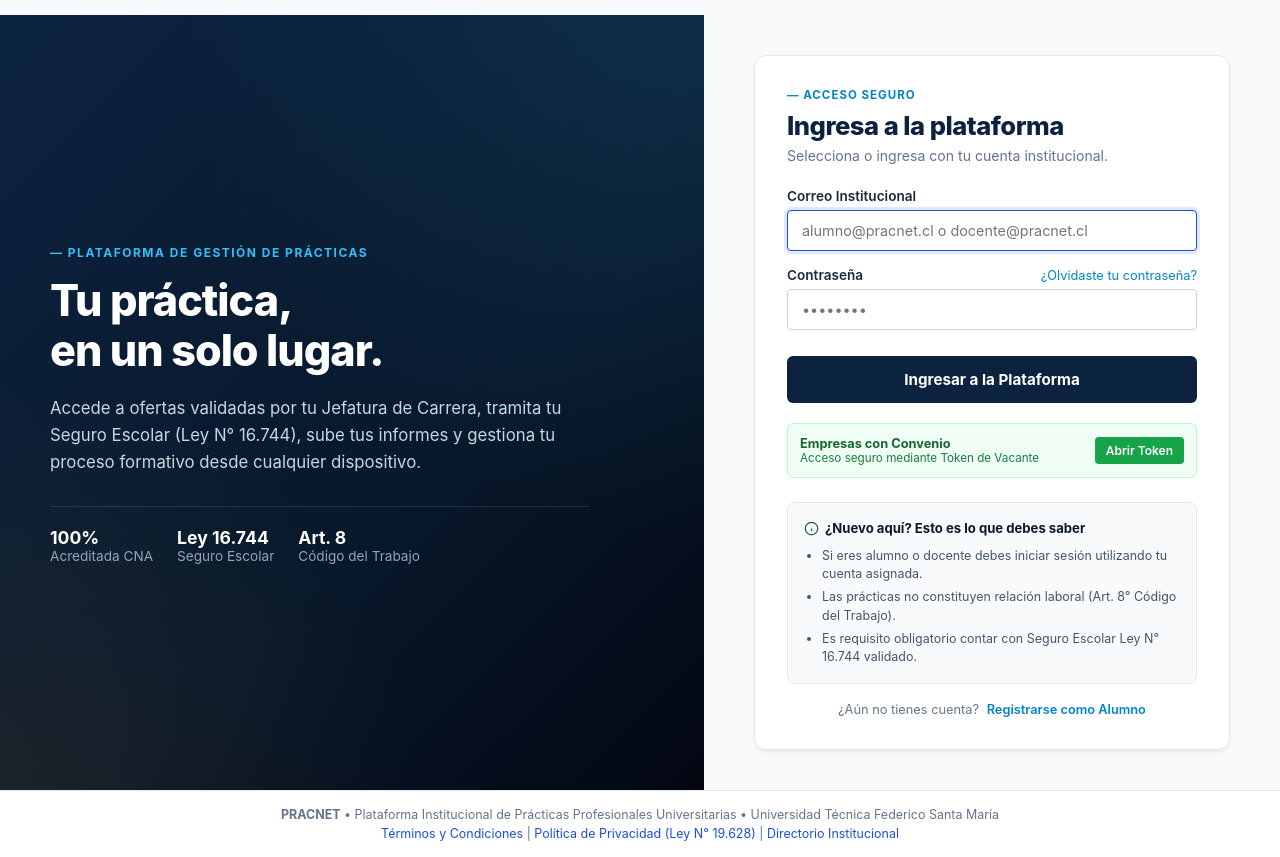
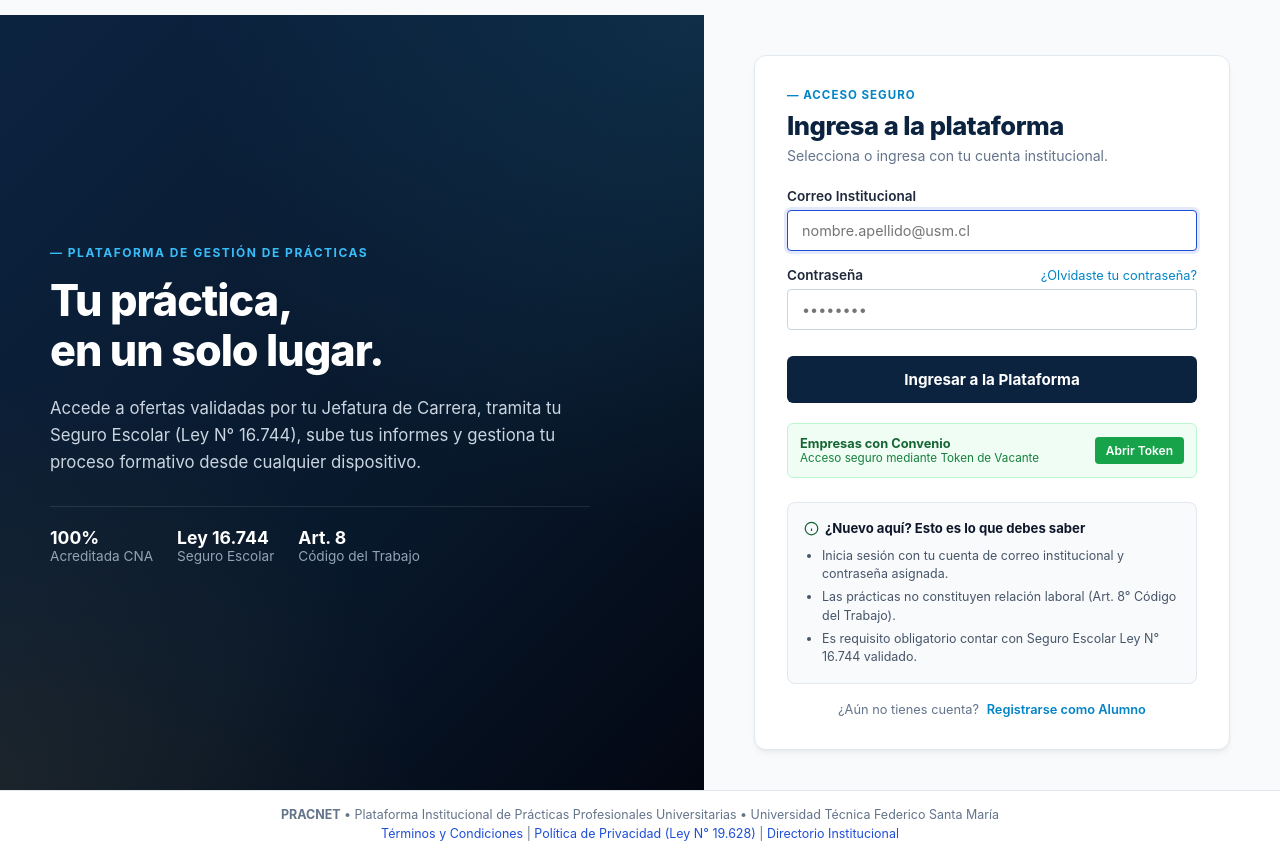
Before and after one commit to iFabiYTX/Pracnet, a Flask app: page /login in a window 1280 px wide. Shown: the part 63-920 px from the top of the page. Run offline with Flask 3, Linux system fonts and the light colour scheme.

Commit message:
Remove all default email references and placeholders from login page

```diff
--- a/app/templates/login.html
+++ b/app/templates/login.html
@@ -47,7 +47,7 @@
             id="email"
             name="email"
             class="form-control"
-            placeholder="alumno@pracnet.cl o docente@pracnet.cl"
+            placeholder="nombre.apellido@usm.cl"
             value="{{ email or '' }}"
             required
             autofocus
@@ -98,7 +98,7 @@
           <span>¿Nuevo aquí? Esto es lo que debes saber</span>
         </div>
         <ul style="padding-left: 18px; margin: 0; font-size: 0.78rem; color: #475569; display: flex; flex-direction: column; gap: 4px;">
-          <li>Si eres alumno o docente debes iniciar sesión utilizando tu cuenta asignada.</li>
+          <li>Inicia sesión con tu cuenta de correo institucional y contraseña asignada.</li>
           <li>Las prácticas no constituyen relación laboral (Art. 8° Código del Trabajo).</li>
           <li>Es requisito obligatorio contar con Seguro Escolar Ley N° 16.744 validado.</li>
         </ul>
@@ -123,7 +123,7 @@
     </div>
 
     <p style="font-size: 0.85rem; color: #475569; margin-bottom: 16px;">
-      Ingresa tu correo institucional registrado (@pracnet.cl o @usm.cl). Te enviaremos una clave temporal para que puedas restablecer tu acceso de inmediato.
+      Ingresa tu correo institucional registrado. Te enviaremos una clave temporal para que puedas restablecer tu acceso de inmediato.
     </p>
 
     <form method="POST" action="{{ url_for('auth.recuperar_password') }}">
@@ -131,7 +131,7 @@
         <label for="recovery_email" style="font-size: 0.82rem; font-weight: 600; color: #1e293b; display: block; margin-bottom: 5px;">
           Correo Institucional
         </label>
-        <input type="email" id="recovery_email" name="email" class="form-control" placeholder="alumno@pracnet.cl" required>
+        <input type="email" id="recovery_email" name="email" class="form-control" placeholder="nombre.apellido@usm.cl" required>
       </div>
 
       <div style="display: flex; justify-content: flex-end; gap: 8px;">
```
